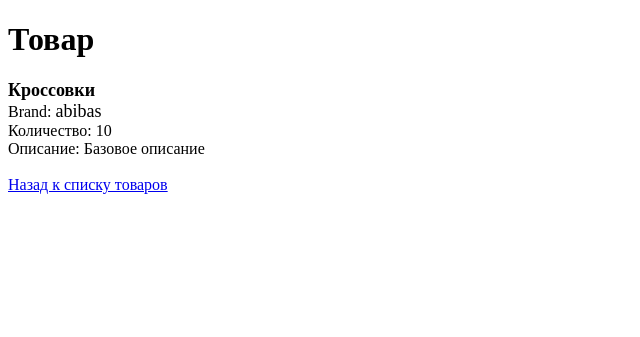
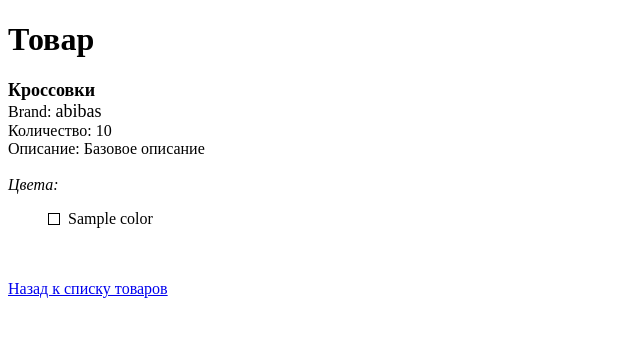
Before and after one commit to vadshi/FirstDjango_0212, a Django app: page /item/1 in a window 1280 px wide. Shown: the part 26-363 px from the top of the page, without its empty margins (0-640 px from the left). Run offline with Django 4.2, Linux system fonts and the light colour scheme; data comes from the database, SQL or seed files in the repository; tables that the repository leaves empty hold one stand-in row (values such as "Sample post").

Commit message:
Done. M4: part2

```diff
--- a/templates/item_page.html
+++ b/templates/item_page.html
@@ -21,6 +21,14 @@
     <div>
         Описание: {{ item.description }}<br><br>
     </div>
+    <i> Цвета: </i>
+    <ul class="ul_no_mark">
+        {% for color in colors %}
+            <li><div class="div_color" style="background-color:{{color.name}};"></div>&nbsp;&nbsp;{{ color.name }}</li>
+        {% endfor %}
+    </ul>
+    <br/><br/>
+
     <a href="{% url 'items-list' %}"> Назад к списку товаров</a>
 
 
```
